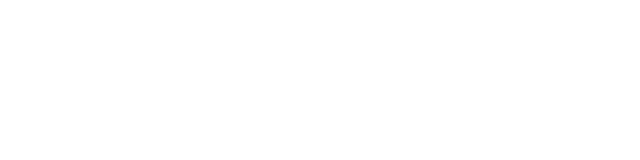
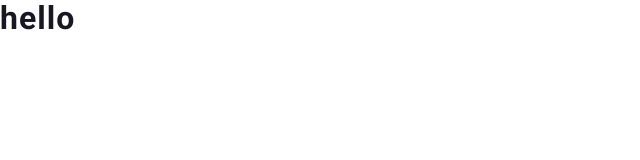
Before and after one commit to marcosabb/controlae-frontend, a React (Create React App) app: page / in a window 1280 px wide. Shown: the top 160 px of the page, without its empty margins (0-640 px from the left). Built offline with nearby package versions, Linux system fonts and the light colour scheme.

Commit message:
style(theme): add initial theme config

```diff
--- a/public/index.html
+++ b/public/index.html
@@ -9,35 +9,17 @@
       name="description"
       content="Web site created using create-react-app"
     />
+
     <link rel="apple-touch-icon" href="%PUBLIC_URL%/logo192.png" />
-    <!--
-      manifest.json provides metadata used when your web app is installed on a
-      user's mobile device or desktop. See https://developers.google.com/web/fundamentals/web-app-manifest/
-    -->
+
     <link rel="manifest" href="%PUBLIC_URL%/manifest.json" />
-    <!--
-      Notice the use of %PUBLIC_URL% in the tags above.
-      It will be replaced with the URL of the `public` folder during the build.
-      Only files inside the `public` folder can be referenced from the HTML.
 
-      Unlike "/favicon.ico" or "favicon.ico", "%PUBLIC_URL%/favicon.ico" will
-      work correctly both with client-side routing and a non-root public URL.
-      Learn how to configure a non-root public URL by running `npm run build`.
-    -->
-    <title>React App</title>
+    <link rel="stylesheet" href="https://fonts.googleapis.com/css?family=Roboto:400,500,700&display=swap" />
+
+    <title>Controlaê | Dashboard</title>
   </head>
   <body>
     <noscript>You need to enable JavaScript to run this app.</noscript>
     <div id="root"></div>
-    <!--
-      This HTML file is a template.
-      If you open it directly in the browser, you will see an empty page.
-
-      You can add webfonts, meta tags, or analytics to this file.
-      The build step will place the bundled scripts into the <body> tag.
-
-      To begin the development, run `npm start` or `yarn start`.
-      To create a production bundle, use `npm run build` or `yarn build`.
-    -->
   </body>
 </html>
--- a/src/App.js
+++ b/src/App.js
@@ -1,9 +1,15 @@
 import React from 'react'
+import { ThemeProvider } from 'styled-components'
 
 import GlobalStyle from './styles/GlobalStyle'
 
+import theme from './theme'
+
 export default function App () {
   return (
-    <GlobalStyle />
+    <ThemeProvider theme={theme.light}>
+      <h1>hello</h1>
+      <GlobalStyle />
+    </ThemeProvider>
   )
 }
--- a/src/styles/GlobalStyle.js
+++ b/src/styles/GlobalStyle.js
@@ -1,5 +1,6 @@
 import { createGlobalStyle } from 'styled-components'
 import normalize from 'styled-normalize'
+import { theme } from 'styled-tools'
 
 const GlobalStyle = createGlobalStyle`
   ${normalize}
@@ -20,11 +21,11 @@
   }
 
   body {
-    font-family: sans-serif;
-    font-size: 16px;
-    color: #000;
-    letter-spacing: 0.0200rem;
-    background-color: #fff;
+    font-family: ${theme('font.default.family')};
+    font-size: ${theme('font.default.size')};
+    color: ${theme('font.default.color')};
+    letter-spacing: ${theme('font.default.spacing')};
+    background-color: ${theme('colors.background')};
   }
 
   ul {
@@ -44,7 +45,7 @@
 
   h1, h2, h3, h4, h5, h6 {
     margin-top: 0;
-    margin-bottom: 16px;
+    margin-bottom: ${theme('spacing.default')};
   }
 `
 
--- /dev/null
+++ b/src/theme.js
@@ -0,0 +1,53 @@
+const shared = (colors) => ({
+  colors: {
+    danger: '#e74c3c',
+    white: '#fff',
+    ...colors
+  },
+
+  font: {
+    default: {
+      family: 'Roboto, sans-serif',
+      size: '16px',
+      spacing: '1px',
+      color: colors.text
+    }
+  },
+
+  spacing: {
+    xs: '6px',
+    sm: '12px',
+    default: '20px',
+    md: '28px',
+    lg: '34px'
+  },
+
+  radius: {
+    xs: '4px',
+    sm: '8px',
+    default: '16px',
+    md: '32px',
+    lg: '64px'
+  }
+})
+
+export default {
+  light: shared({
+    background: '#fff',
+    text: '#171822',
+    ripple: 'rgba(23, 24, 34, .08)',
+    placeholder: 'rgba(23, 24, 34, .5)',
+    grey: '#f1f3f6',
+    status: 'dark-content'
+  }),
+
+  dark: shared({
+    title: 'dark',
+    background: '#171822',
+    text: '#fff',
+    ripple: 'rgba(255, 255, 255, .08)',
+    placeholder: 'rgba(255, 255, 255, .5)',
+    grey: '#212330',
+    status: 'light-content'
+  })
+}
```
